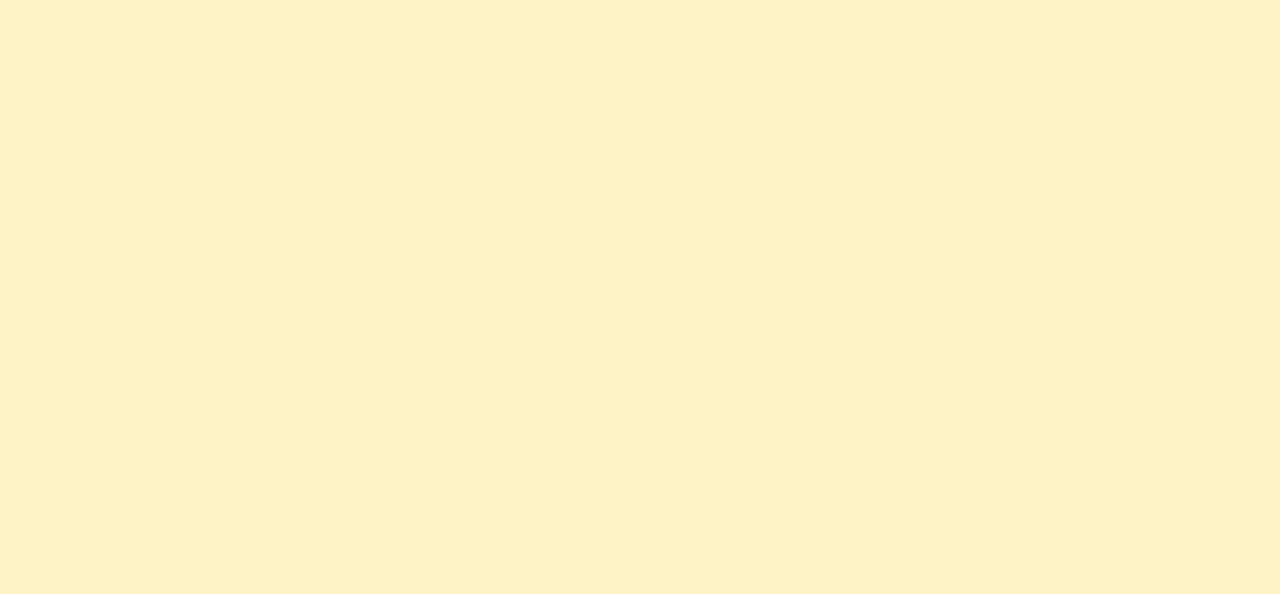
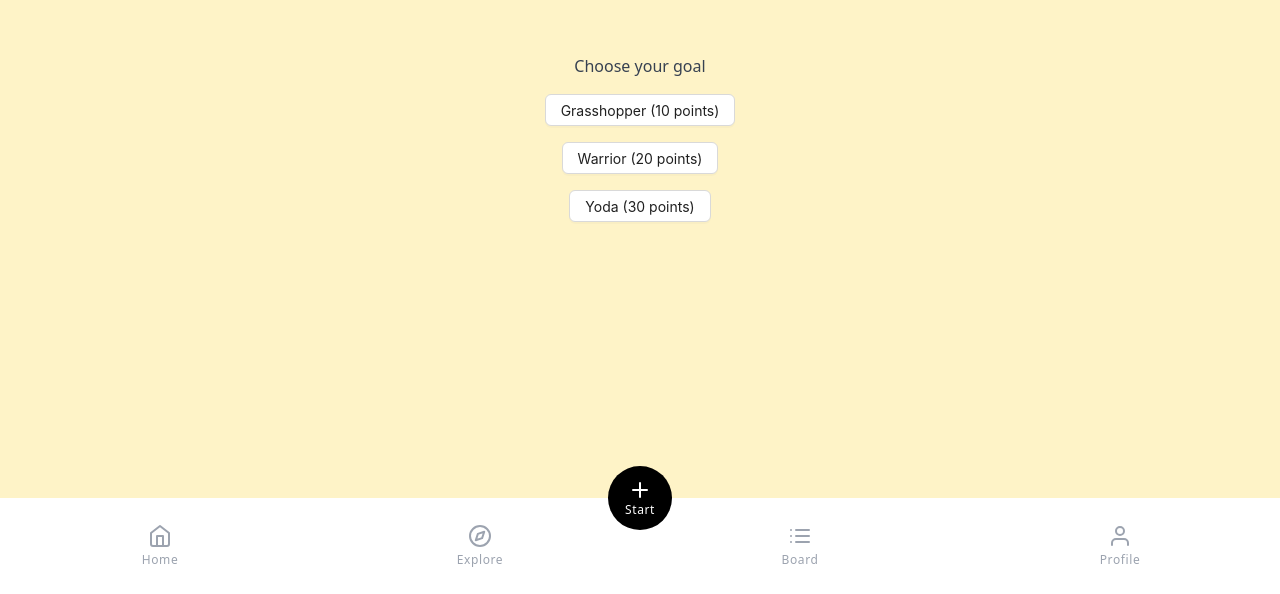
Before and after one commit to briklabs/climbing-progress-app, a React (Vite) app: page /dashboard/new-routine in a window 1280 px wide. Shown: the part 206-800 px from the top of the page. Built offline with nearby package versions, Linux system fonts and the light colour scheme.

Commit message:
implemented a routine component

```diff
--- a/src/App.tsx
+++ b/src/App.tsx
@@ -6,6 +6,7 @@ import HomePage from "./pages/HomePage";
 import ProfilePage from "./pages/ProfilePage";
 import LeaderboardPage from "./pages/LeaderboardPage";
 import ExplorePage from "./pages/ExplorePage";
+import NewRoutinePage from "./pages/NewRoutinePage";
 
 export default function App() {
   return (
@@ -16,6 +17,7 @@ export default function App() {
         <Route path="explore" element={<ExplorePage />} />
         <Route path="board" element={<LeaderboardPage />} />
         <Route path="profile" element={<ProfilePage />} />
+        <Route path="new-routine" element={<NewRoutinePage />} />
       </Route>
       <Route path="/terms" element={<TermsConditionsPage />} />
     </Routes>
--- a/src/pages/DashboardPage.tsx
+++ b/src/pages/DashboardPage.tsx
@@ -1,5 +1,5 @@
 import { IconType } from "react-icons";
-import { FiHome, FiCompass, FiList, FiUser } from "react-icons/fi";
+import { FiHome, FiCompass, FiList, FiUser, FiPlus } from "react-icons/fi";
 import { NavLink, Outlet } from "react-router-dom";
 
 export default function DashboardPage() {
@@ -28,11 +28,19 @@ export default function DashboardPage() {
   const navClassNames =
     "inline-flex flex-col items-center justify-center gap-1 h-full";
   return (
-    <div className="flex flex-col h-screen w-screen">
+    <div className="flex flex-col h-[100dvh] w-screen">
       <main className="flex-1 overflow-auto">
         <Outlet />
       </main>
-      <nav className="bg-white grid grid-cols-4 h-24">
+      <nav className="bg-white grid grid-cols-4 h-24 relative">
+        <NavLink
+          to="new-routine"
+          end
+          className="absolute w-16 h-16 bg-black text-white flex flex-col items-center justify-center -top-8 right-1/2 -mr-8 rounded-full"
+        >
+          <FiPlus className="w-6 h-6 mx-auto" />
+          <span className="text-xs font-light tracking-wider">Start</span>
+        </NavLink>
         {navLinks.map((n, i) => (
           <NavLink
             to={n.value}
--- /dev/null
+++ b/src/pages/NewRoutinePage.tsx
@@ -0,0 +1,121 @@
+import { Button, Radio, Space } from "antd";
+import { useMemo, useState } from "react";
+
+export default function NewRoutinePage() {
+  interface Routine {
+    title: string;
+    value: number;
+  }
+  const routines: Routine[] = [
+    {
+      title: "Grasshopper",
+      value: 10,
+    },
+    {
+      title: "Warrior",
+      value: 20,
+    },
+    {
+      title: "Yoda",
+      value: 30,
+    },
+  ];
+  const [selectedRoutine, setSelectedRoutine] = useState<Routine | undefined>();
+
+  interface Problem {
+    title: string;
+    value: number;
+  }
+  const problemOptions: Array<Problem> = [
+    {
+      title: "V1",
+      value: 1,
+    },
+    {
+      title: "V2",
+      value: 2,
+    },
+    {
+      title: "V3",
+      value: 3,
+    },
+    {
+      title: "V4",
+      value: 4,
+    },
+    {
+      title: "V5",
+      value: 5,
+    },
+  ];
+  const [sendedProblems, setSendedProblems] = useState<Array<Problem>>([]);
+  const [selectedProblem, setSelectedProblem] = useState<Problem["value"]>(
+    problemOptions[0].value
+  );
+  function handleSendedProblem() {
+    const problem = problemOptions.find((p) => (p.value = selectedProblem));
+    if (!problem) return;
+    setSendedProblems([...sendedProblems, problem]);
+  }
+
+  const totalPoints = useMemo(
+    () =>
+      sendedProblems.reduce((total, p) => {
+        return total + p.value;
+      }, 0),
+    [sendedProblems]
+  );
+
+  let panel;
+  if (selectedRoutine) {
+    panel = (
+      <>
+        <h1>{selectedRoutine.title}</h1>
+        <p>
+          You got {totalPoints} out of {selectedRoutine.value} points
+        </p>
+        <div className="py-12">
+          <Radio.Group
+            onChange={(e) => setSelectedProblem(e.target.value)}
+            value={selectedProblem}
+          >
+            <Space direction="vertical">
+              {problemOptions.map((p) => (
+                <Radio key={p.value} value={p.value}>
+                  {p.title}
+                </Radio>
+              ))}
+            </Space>
+          </Radio.Group>
+        </div>
+        <Button onClick={handleSendedProblem}>Send!</Button>
+        <details>
+          <summary>See details</summary>
+          <pre>{JSON.stringify(sendedProblems, null, 2)}</pre>
+        </details>
+      </>
+    );
+  } else {
+    panel = (
+      <>
+        <h1>Choose your goal</h1>
+        <div className="flex flex-col gap-4 p-4 items-center justify-center">
+          {routines.map((r) => (
+            <Button key={r.value} onClick={() => setSelectedRoutine(r)}>
+              {r.title} ({r.value} points)
+            </Button>
+          ))}
+        </div>
+      </>
+    );
+  }
+  if (selectedRoutine && totalPoints >= selectedRoutine.value) {
+    panel = <h1>Nice! You did it!</h1>;
+  }
+
+  return (
+    <div className="h-full flex flex-col items-center justify-center">
+      {panel}
+    </div>
+  );
+}
```
